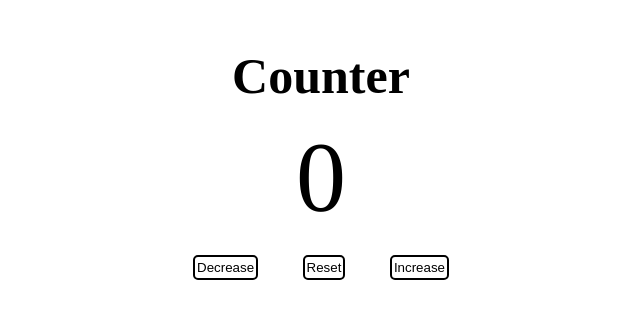
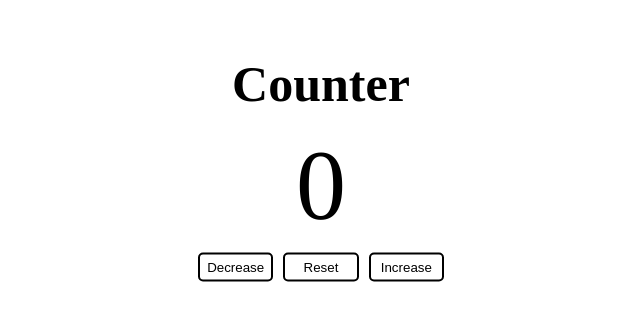
Before and after one commit to Abhi-Cool-karni/counteer.github.io, a plain HTML site: page index.html in a window 1280 px wide. Shown: the part 226-546 px from the top of the page, without its empty margins (319-959 px from the left). Drawn offline with Linux system fonts and the light colour scheme.

Commit message:
Update style.css
fixed margin and padding of buttons

```diff
--- a/style.css
+++ b/style.css
@@ -12,7 +12,7 @@
   transform: translate(-50%, -50%);
   display: grid;
   grid-template-columns: 1fr;
-  grid-template-rows: 50px 100px 60px;
+  grid-template-rows: 50px 100px 45px;
   gap: 18px 0px;
   grid-auto-flow: row;
   grid-template-areas:
@@ -30,8 +30,10 @@
 }
 
 .btn {
-  height: 25px;
-  padding: 2px;
+     height: 29px;
+    width: -webkit-fill-available;
+    padding: 2px;
+    margin: 5px;
   background: transparent;
   border: 2px solid black;
   border-radius: 5px;
```
